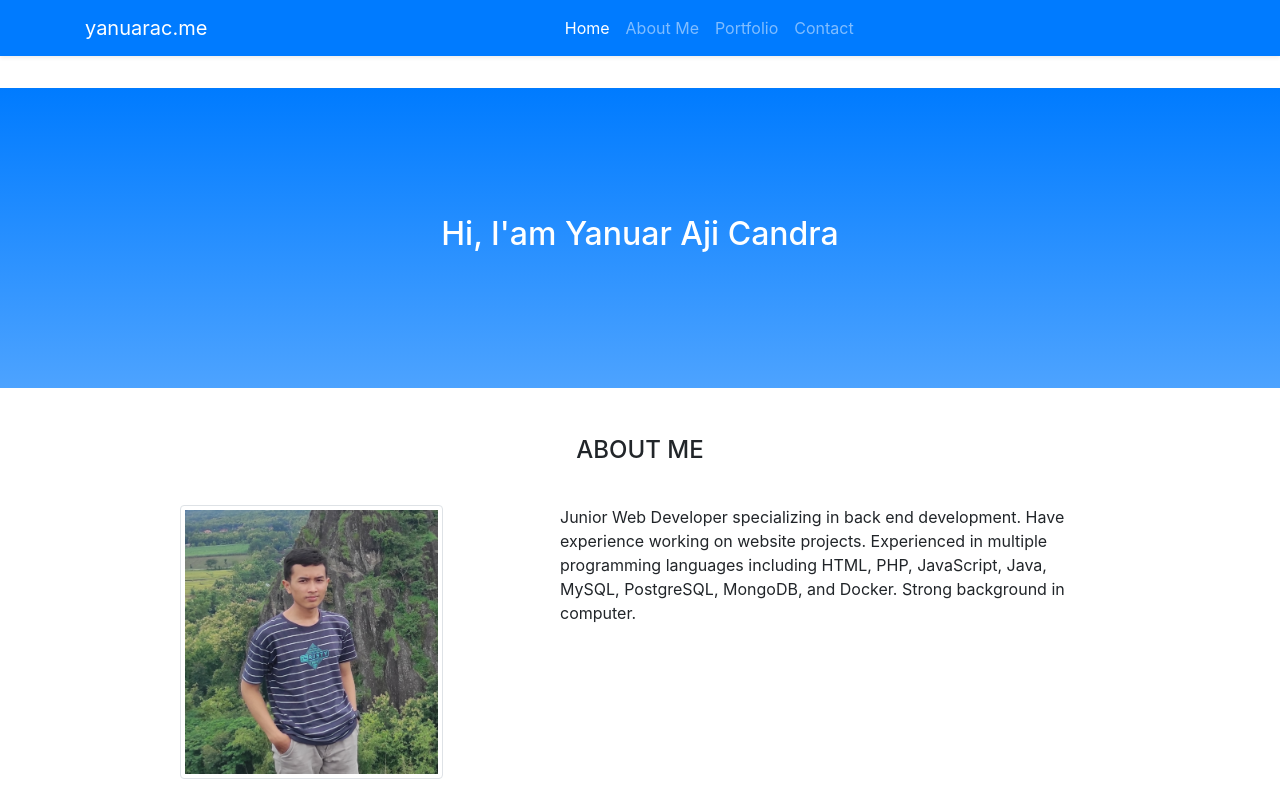
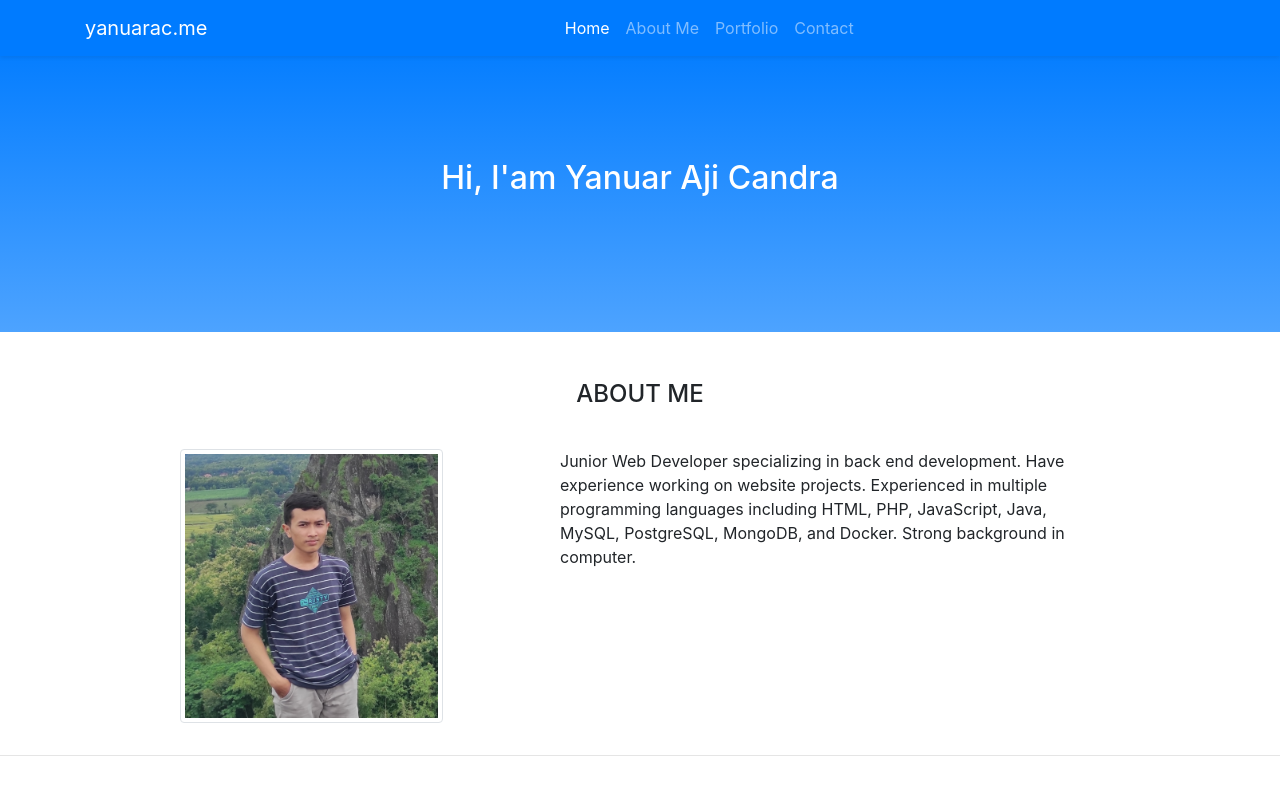
Before and after one commit to yanuarac24/yanuarac24.github.io, a plain HTML site: page index.html in a window 1280 px wide. Shown: the top 800 px of the page. Drawn offline with nearby package versions, Linux system fonts and the light colour scheme.

Commit message:
update index

```diff
--- a/index.html
+++ b/index.html
@@ -30,7 +30,7 @@
 
 </head>
 <body id="home">
-    <nav class="navbar navbar-expand-lg navbar-dark bg-primary shadow-sm sticky-top">
+    <nav class="navbar navbar-expand-lg navbar-dark bg-primary shadow-sm fixed-top">
         <div class="container">
             <a class="navbar-brand">yanuarac.me</a>
             <button class="navbar-toggler" type="button" data-toggle="collapse" data-target="#navbarNav" aria-controls="navbarNav"
```
